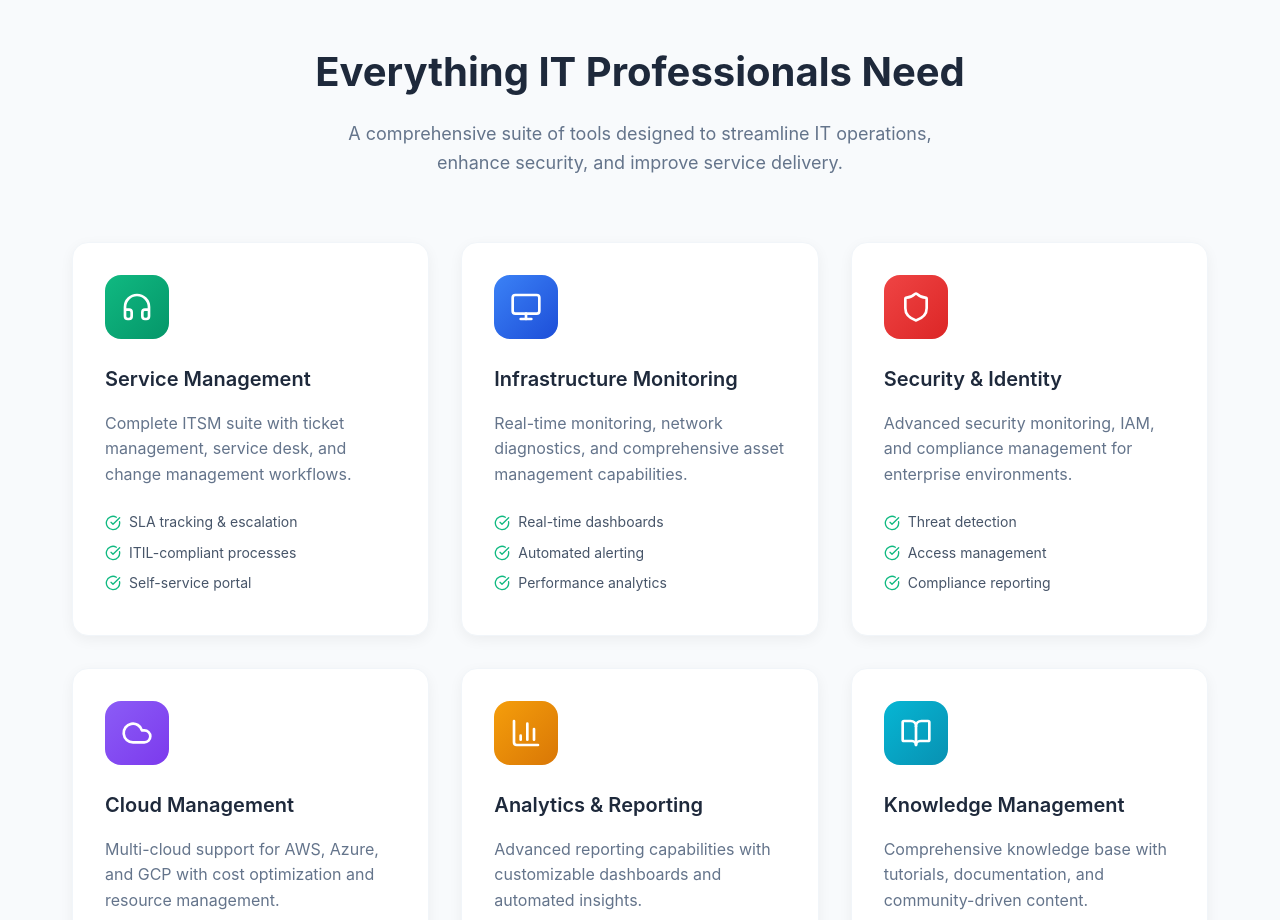
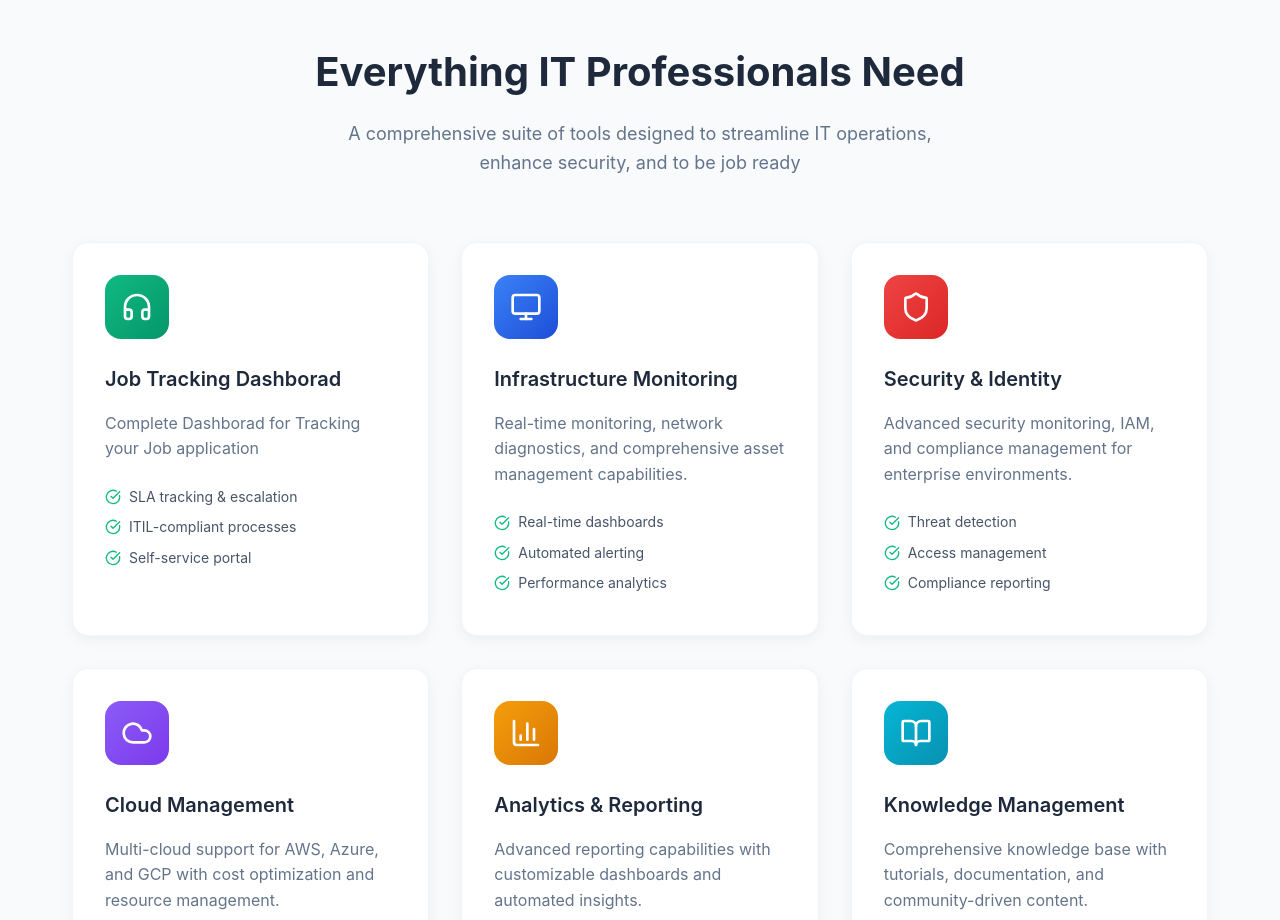
Before and after one commit to Prafukl/job-tracker, a React (Create React App) app: page / in a window 1280 px wide. Shown: the part 1180-2100 px from the top of the page. Built offline with nearby package versions, Linux system fonts and the light colour scheme; no server answers.

Commit message:
New changes completed

```diff
--- a/src/component/LandingPage.jsx
+++ b/src/component/LandingPage.jsx
@@ -260,7 +260,7 @@ const LandingPage = () => {
         <div className="container">
           <div className="section-header scroll-reveal">
             <h2>Everything IT Professionals Need</h2>
-            <p>A comprehensive suite of tools designed to streamline IT operations, enhance security, and improve service delivery.</p>
+            <p>A comprehensive suite of tools designed to streamline IT operations, enhance security, and to be job ready </p>
           </div>
 
           <div className="features-grid">
@@ -268,8 +268,8 @@ const LandingPage = () => {
               <div className="feature-icon service-management">
                 <Headphones size={32} />
               </div>
-              <h3>Service Management</h3>
-              <p>Complete ITSM suite with ticket management, service desk, and change management workflows.</p>
+              <h3>Job Tracking Dashborad </h3>
+              <p>Complete Dashborad for Tracking your Job application </p>
               <ul className="feature-list">
                 <li>
                   <CheckCircle size={16} />
```
